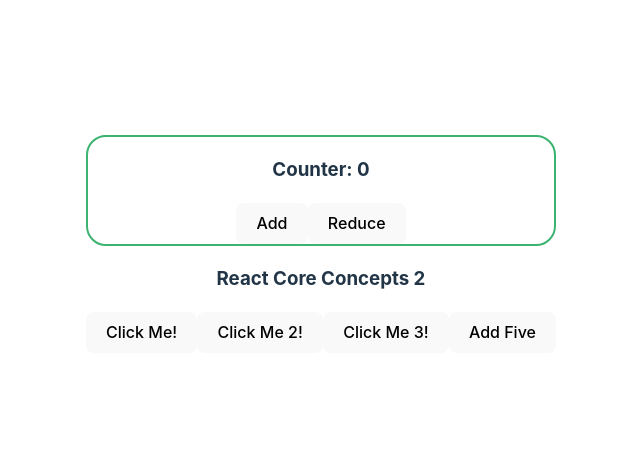
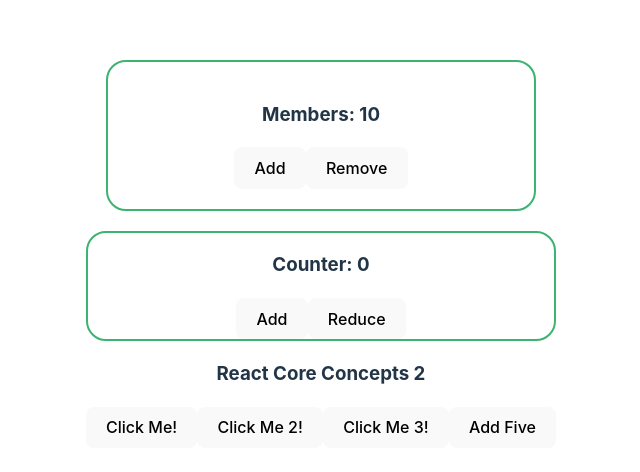
Before and after one commit to masudulalam/explore-react-core-concepts-2, a React (Vite) app in the folder explore-react-core-concepts-part2/: page / in a window 1280 px wide. Shown: the part 156-628 px from the top of the page, without its empty margins (319-959 px from the left). Built offline with nearby package versions, Linux system fonts and the light colour scheme.

Commit message:
recap about useEffect Hook with example

```diff
--- a/explore-react-core-concepts-part2/src/App.jsx
+++ b/explore-react-core-concepts-part2/src/App.jsx
@@ -1,5 +1,6 @@
 import './App.css'
 import Counter from './Counter';
+import Team from './Team';
 
 function App() {
 
@@ -18,6 +19,8 @@
   return (
     <>
 
+      <Team></Team>
+
       <Counter></Counter>
 
       <h3>React Core Concepts 2</h3>
--- /dev/null
+++ b/explore-react-core-concepts-part2/src/Team.jsx
@@ -0,0 +1,29 @@
+import { useState } from "react"
+
+export default function Team() {
+
+    const [team, setTeam] = useState(10);
+
+    const handleAdd = () => {
+        const newTeam = team + 1;
+        setTeam(newTeam);
+    }
+
+    const handleRemove = () => {
+        setTeam(team - 1);
+    }
+
+    const teamStyle = {
+        border: '2px solid mediumseagreen',
+        margin: '20px',
+        padding: '20px',
+        borderRadius: '20px'
+    }
+    return (
+        <div style = {teamStyle}>
+            <h3>Members: {team}</h3>
+            <button onClick={handleAdd}>Add</button>
+            <button onClick={handleRemove}>Remove</button>
+        </div>
+    )
+}
```
